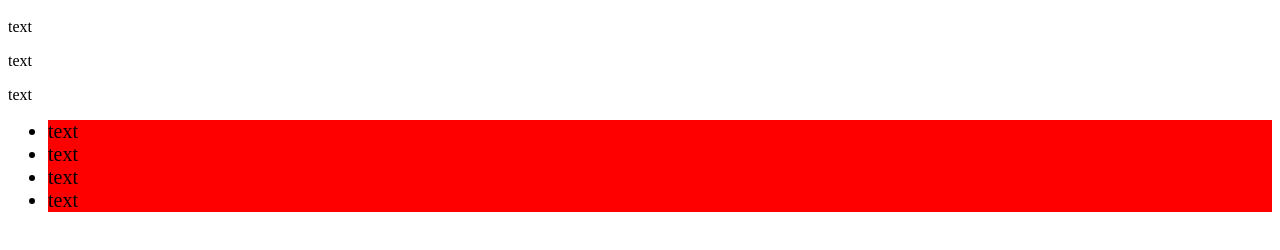
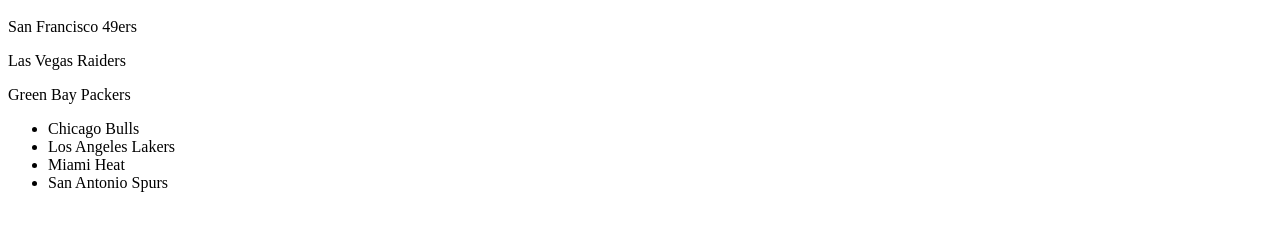
Before and after one commit to LuisSanchez01/codeup-web-exercises, a plain HTML site: page jquery_exercises.html in a window 1280 px wide. Shown: the part 120-370 px from the top of the page. Drawn offline with nearby package versions, Linux system fonts and the light colour scheme.

Commit message:
add jquery_exercises.html with 03/08 exercises

```diff
--- a/jquery_exercises.html
+++ b/jquery_exercises.html
@@ -10,15 +10,15 @@
 
 <div id="container">
     <h1 id="header">text inside of the h1</h1>
-    <p id="id1" class="text"> text</p>
-    <p id="id2" class="text"> text</p>
-    <p id="id3" class="text"> text</p>
+    <p id="id1" class="text"> San Francisco 49ers</p>
+    <p id="id2" class="text"> Las Vegas Raiders</p>
+    <p id="id3" class="text"> Green Bay Packers</p>
 
     <ul class="list">
-    <li class="codeup item1">text</li>
-    <li class="item2" id="codeup">text</li>
-    <li class="codeup item3">text</li>
-        <li class="item4">text</li>
+    <li class="codeup item1">Chicago Bulls</li>
+    <li class="item2" id="codeup">Los Angeles Lakers</li>
+    <li class="codeup item3">Miami Heat</li>
+        <li class="item4">San Antonio Spurs</li>
     </ul>
 
 </div>
@@ -31,7 +31,7 @@
 
 "use strict";
 
-$(document).ready(function() {
+// $(document).ready(function() {
 // console.log(jQuery);
 // console.log($);
 
@@ -49,11 +49,11 @@
     //   $(".codeup:first").removeClass("codeup")
 
     // Element selectors
-    $("li").css("font-size", "20px");
-
-    $("li").css("background-color", "red");
-
-    alert($("h1").html());
+    // $("li").css("font-size", "20px");
+    //
+    // $("li").css("background-color", "red");
+    //
+    // alert($("h1").html());
 
 
     // $("h1").html("Jordan is still the best ever!");
@@ -66,14 +66,30 @@
     //
     // $("li").add("<span> Lakers, Trailblazers, Suns, Sonics</span>").appendTo(document.body);
 
+// });
+
+$('h1').click(function () {
+    $(this).css('background-color', 'blue');
+});
+
+$('p').dblclick(function () {
+    $(this).css('font-size', '18px');
+});
+
+$('li').hover(function () {
+    $(this).css('color', 'red');
+}, function () {
+    $(this).css('color', 'black');
+});
+
+    // $('.box').hover(function() {
+    //     $(this).css('border-radius', '100px');
+    // }, function() {
+    //     $(this).css('border-radius', '0px');
+    // });
 
 
 
-
-
-
-
-});
 </script>
 
 </body>
```
